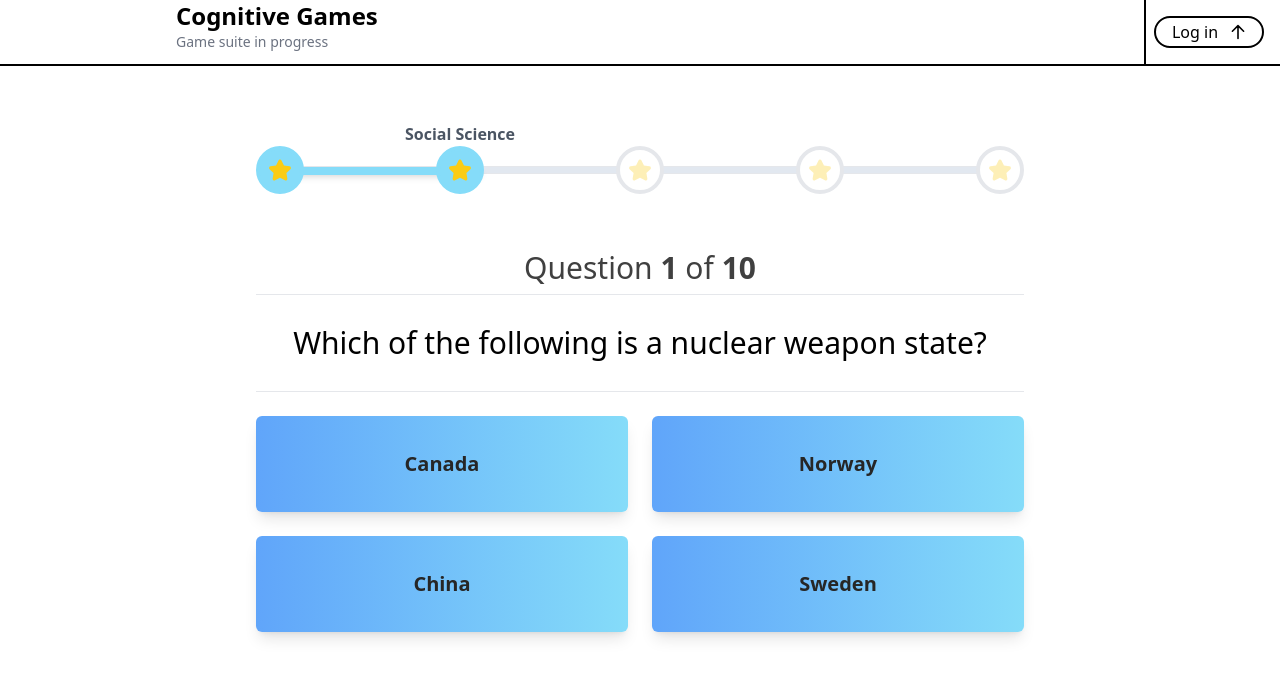
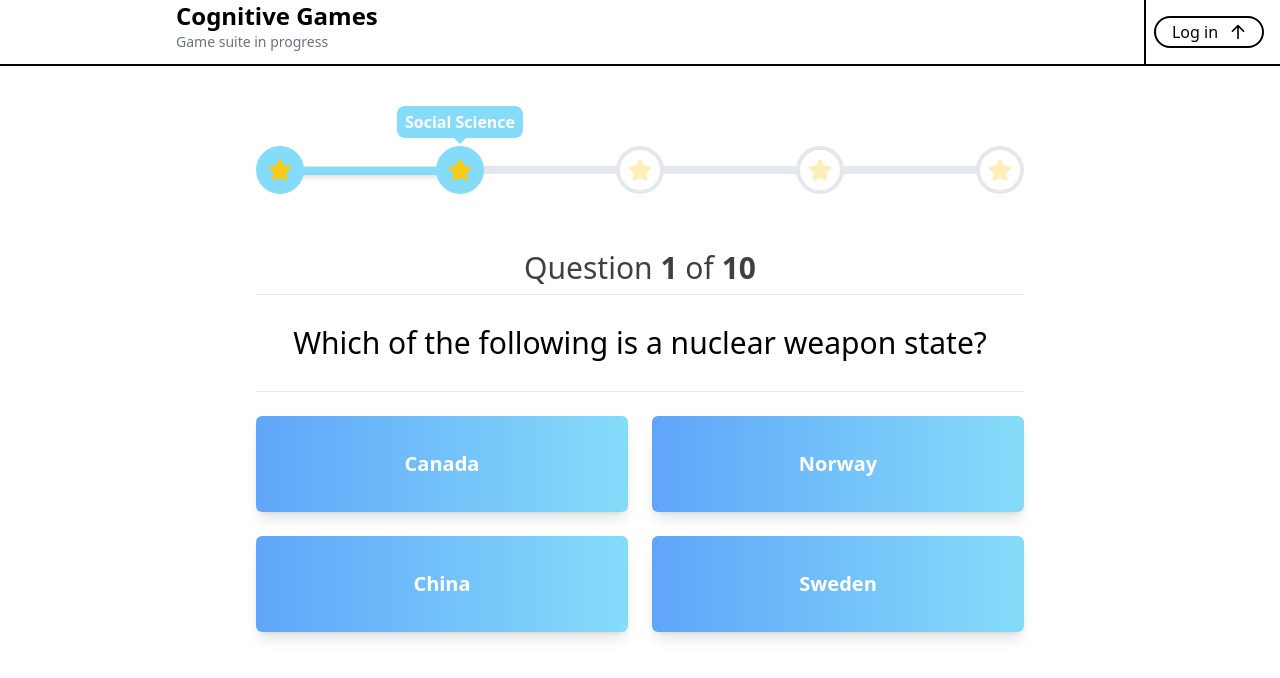
Before and after one commit to safinazbg/Panum-games, a Vue app: page /DeclarativeKnowledge in a window 1280 px wide. Both pictures are taken after a click on the button "Start Quiz". Shown: the top 678 px of the page. Built offline with nearby package versions, Linux system fonts and the light colour scheme.

Commit message:
added a few things

```diff
--- a/src/components/declarativeKnowledge/DeclarativeKnowledge.vue
+++ b/src/components/declarativeKnowledge/DeclarativeKnowledge.vue
@@ -21,11 +21,13 @@
           <div class=" w-full shadow-md h-2 bg-slate-700 transition-all duration-500 ease-in-out"
                :style="{ width: progress && !isNaN(progress) ? progress + '%' : 0 + '%', backgroundColor: progress && !isNaN(progress) ? '#85dcf9' : '' }"></div>
         </div>
+
         <div class="  relative " v-for="(style, view) in viewStyles" :key="view">
-          <p class="absolute -top-6 text-gray-600 font-bold left-1/2 -translate-x-1/2 whitespace-nowrap opacity-0 duration-500 transition-opacity"
-             :class="[{'opacity-100': currentView === view}]">
+          <div class="absolute -top-10 before:absolute before:border-l-transparent before:border-r-transparent before:border-r-8 before:border-l-8 before:border-t-[8px] before:border-[#85dcf9] before:top-[95%] before:left-1/2 before:-translate-x-1/2  text-white p-1 px-2 rounded-lg bg-[#85dcf9] font-semibold left-1/2 translate-y-5 -translate-x-1/2 whitespace-nowrap opacity-0 duration-500 transition-all"
+             :class="[{'opacity-100 !translate-y-0': currentView === view}]">
             {{ view }}
-          </p>
+            <div class=""></div>
+          </div>
           <div
               :class="['h-12 w-12 rounded-full border-4 transition-all duration-500 delay-100 ', { ' border-[#85dcf9] bg-[#85dcf9]': isViewReached(view) }, { '!bg-white': !isViewReached(view) } ]">
             <component :is="style.image" alt=""
--- a/src/components/declarativeKnowledge/DeclarativeKnowledgeStyled.vue
+++ b/src/components/declarativeKnowledge/DeclarativeKnowledgeStyled.vue
@@ -44,9 +44,7 @@
       </div>
 
       <div v-if="showResult" class="space-y-4">
-
         <div v-for="(evaluation, category) in evaluations" :key="evaluation">
-
           <div v-if="evaluation.correctAnswers > 0">
             <p class="text-2xl" :class="'text-' + viewStyles[currentView].color + '-500'">
               {{ category }}: {{ evaluation.correctAnswers }} correct
--- a/src/components/declarativeKnowledge/QuestionAll.vue
+++ b/src/components/declarativeKnowledge/QuestionAll.vue
@@ -8,7 +8,7 @@
       <div class="grid grid-cols-2 gap-6 my-6">
       <div v-for="(option, index) in question && shuffledOptions()" :key="index" >
         <button
-          class="gamifiedButton w-full h-24 capitalize text-xl !text-neutral-800"
+          class="gamifiedButton w-full h-24 capitalize text-xl text-white"
           @click="checkOption(option)"
         >
           {{ option }}
```
Also changed, not shown: src/assets/main.css (line endings or trailing spaces).
